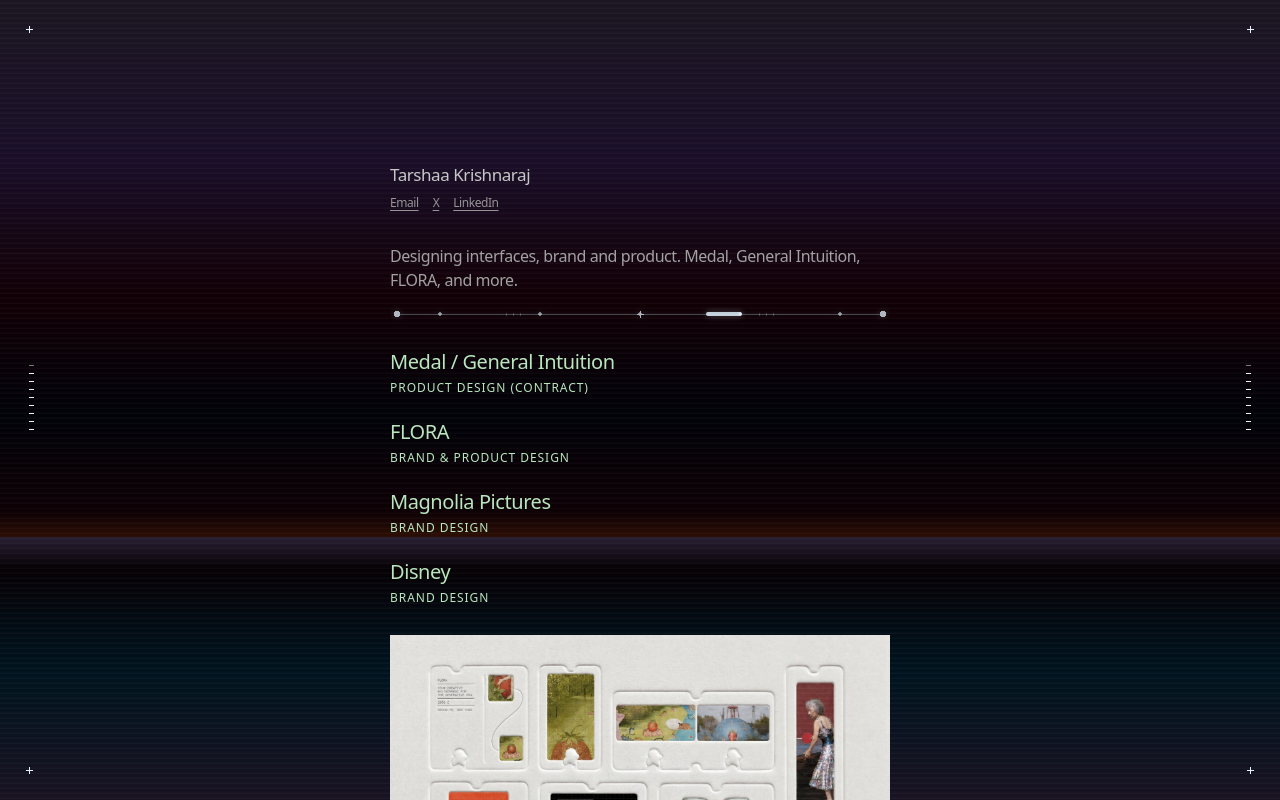
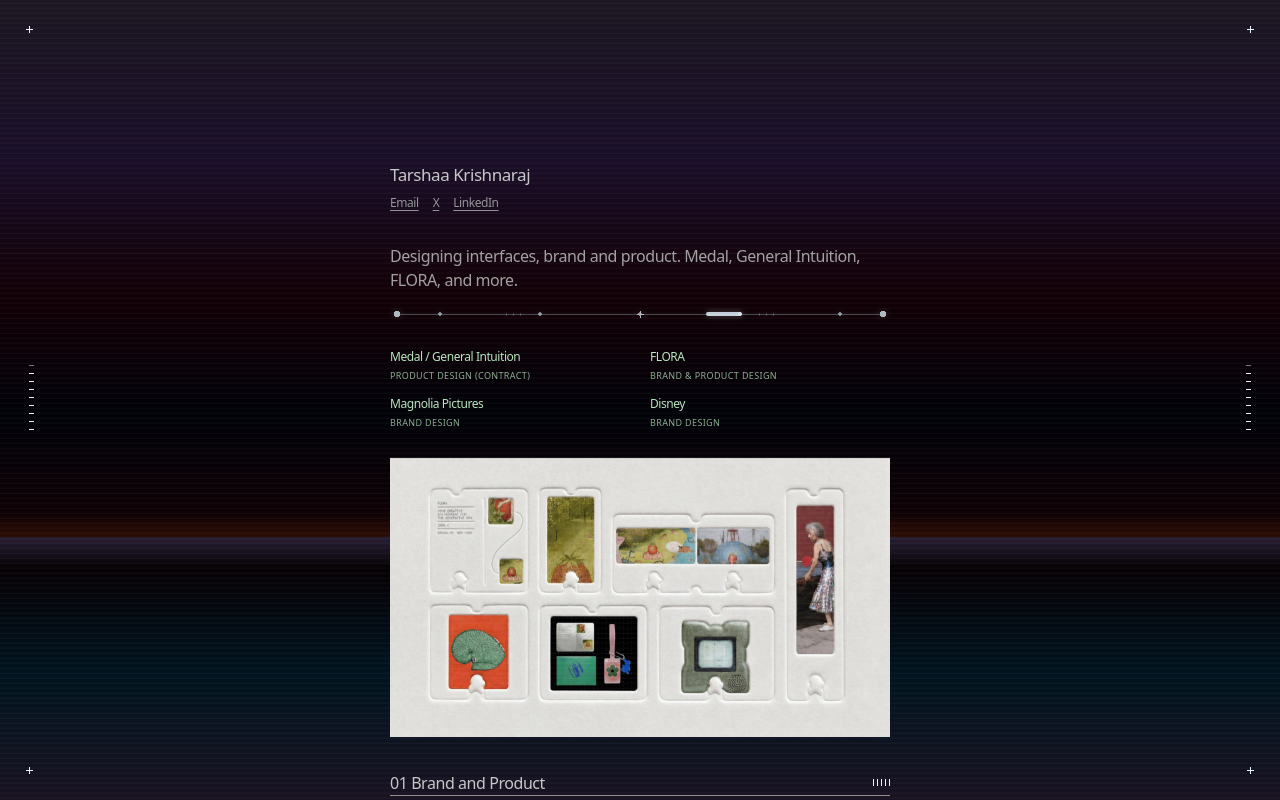
Before and after one commit to tarshaa/portfolio, a Next.js app: page / in a window 1280 px wide. Shown: the top 800 px of the page. Built offline with nearby package versions, Linux system fonts and the light colour scheme.

Commit message:
Make hero company list smaller with a compact two-column layout

```diff
--- a/src/app/page.tsx
+++ b/src/app/page.tsx
@@ -119,16 +119,16 @@
           </div>
           <div className="flex flex-col gap-[28px]">
             <p data-bio>{c.bio}</p>
-            <ul aria-label="Companies I’ve worked with" className="flex flex-col gap-[22px] text-[#b8e6bd]">
+            <ul aria-label="Companies I’ve worked with" className="grid grid-cols-2 gap-x-[20px] gap-y-[14px] text-[#b8e6bd]">
               {[
                 { company: "Medal / General Intuition", role: "Product Design (Contract)" },
                 { company: "FLORA", role: "Brand & Product Design" },
                 { company: "Magnolia Pictures", role: "Brand Design" },
                 { company: "Disney", role: "Brand Design" },
               ].map(({ company, role }) => (
-                <li key={company} className="flex flex-col gap-[4px]">
-                  <p className="text-[18px] leading-[1.3] sm:text-[20px]">{company}</p>
-                  <p className="text-[11px] uppercase tracking-[0.08em] leading-[1.5] sm:text-[12px]">{role}</p>
+                <li key={company} className="flex flex-col gap-[3px]">
+                  <p className="text-[12px] leading-[1.4]">{company}</p>
+                  <p className="text-[9px] uppercase tracking-[0.04em] leading-[1.5] opacity-75">{role}</p>
                 </li>
               ))}
             </ul>
```
